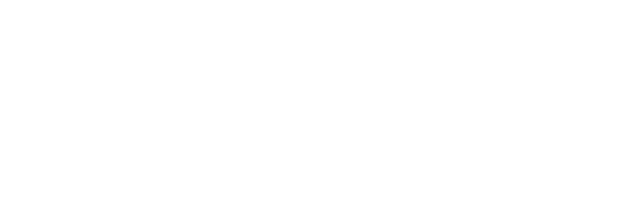
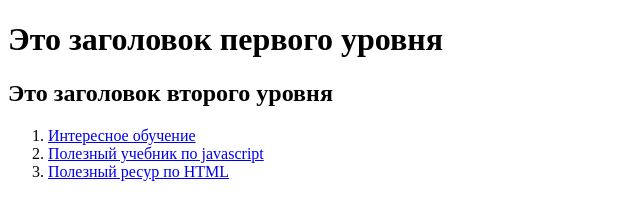
Before and after one commit to o-ee/task-html, a website: page src/index.html in a window 1280 px wide. Shown: the whole page, without its empty margins (0-640 px from the left). Drawn offline with Linux system fonts and the light colour scheme.

Commit message:
Задание по HTML

```diff
--- a/src/index.html
+++ b/src/index.html
@@ -3,5 +3,13 @@
     <head>
         <title>HTML</title>
     </head>
-    <body></body>
+    <body>
+        <h1>Это заголовок первого уровня</h1>
+        <h2>Это заголовок второго уровня</h2>
+        <ol>
+            <li><a class="link"href="https://stepik.org/catalog">Интересное обучение</a></li>
+            <li><a class="link" href="https://learn.javascript.ru/">Полезный учебник по javascript</a></li>
+            <li><a class="link" href="http://htmlbook.ru/html">Полезный ресур по HTML</a></li>
+        </ol>
+    </body>
 </html>
```
